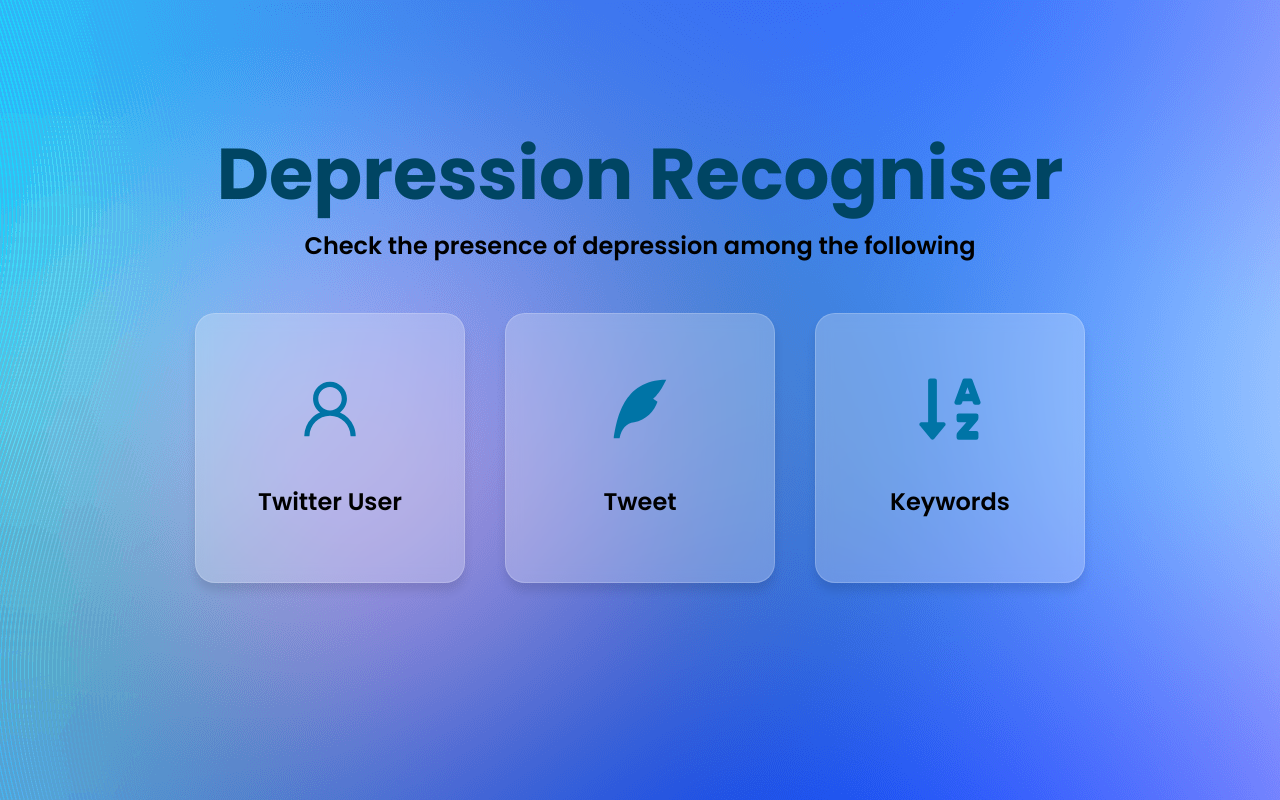
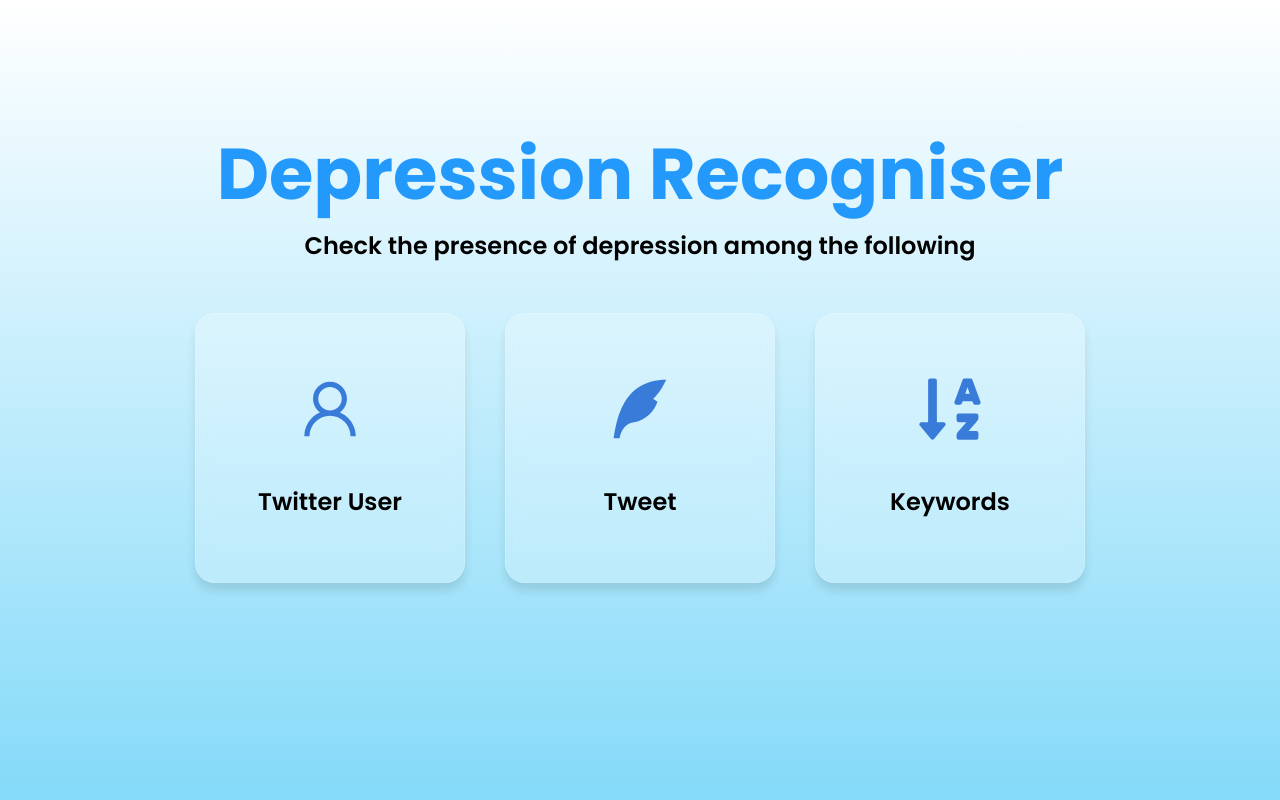
Before and after one commit to adarshajit/Depression-Recognizer-for-Twitter, a React (Create React App) app in the folder frontend/: page / in a window 1280 px wide. Built offline with nearby package versions, Linux system fonts and the light colour scheme.

Commit message:
updated color pallete for landing page

```diff
--- a/frontend/src/pages/Home/homeElements.js
+++ b/frontend/src/pages/Home/homeElements.js
@@ -6,6 +6,9 @@ import { Link } from "react-router-dom";
 
 export const HomeWrapper = styled.div`
   height: 100%;
+  background: #ccace6;
+  background: -webkit-linear-gradient(to bottom, #fff, #84daf9);
+  background: linear-gradient(to bottom, #fff, #84daf9);
 `;
 
 export const HomeContainer = styled.div`
@@ -23,7 +26,7 @@ export const H1 = styled.h1`
   font-size: 50px;
   font-weight: 700;
   font-size: 72px;
-  color: #004563;
+  color: #239afb;
 
   @media screen and (max-width: 768px) {
     font-size: 34px;
@@ -101,8 +104,7 @@ export const UserIcon = styled(User)`
   margin: 60px 0 40px 0;
   align-self: center;
   font-size: 70px;
-  fill: #0074a6;
-
+  fill: #397bd8;
   @media screen and (max-width: 768px) {
     margin: 30px 10px 0 40px;
     font-size: 50px;
@@ -113,7 +115,7 @@ export const KeyIcon = styled(Keywords)`
   margin: 60px 0 40px 0;
   align-self: center;
   font-size: 70px;
-  fill: #0074a6;
+  fill: #397bd8;
 
   @media screen and (max-width: 768px) {
     margin: 30px 10px 0 40px;
@@ -125,7 +127,7 @@ export const QuillIcon = styled(Quill)`
   margin: 60px 0 40px 0;
   align-self: center;
   font-size: 70px;
-  fill: #0074a6;
+  fill: #397bd8;
 
   @media screen and (max-width: 768px) {
     margin: 30px 10px 0 40px;
--- a/frontend/src/pages/Home/index.js
+++ b/frontend/src/pages/Home/index.js
@@ -15,12 +15,10 @@ import {
   QuillIcon,
 } from "./homeElements";
 
-import banner from "../../assets/bg2.webp";
-
 const Home = () => {
   return (
     <>
-      <HomeWrapper style={{ backgroundImage: `url(${banner})` }}>
+      <HomeWrapper>
         <HomeContainer>
           <H1>Depression Recogniser</H1>
           <P>Check the presence of depression among the following</P>
```
Also changed, not shown: frontend/src/assets/1.jpg (added).
